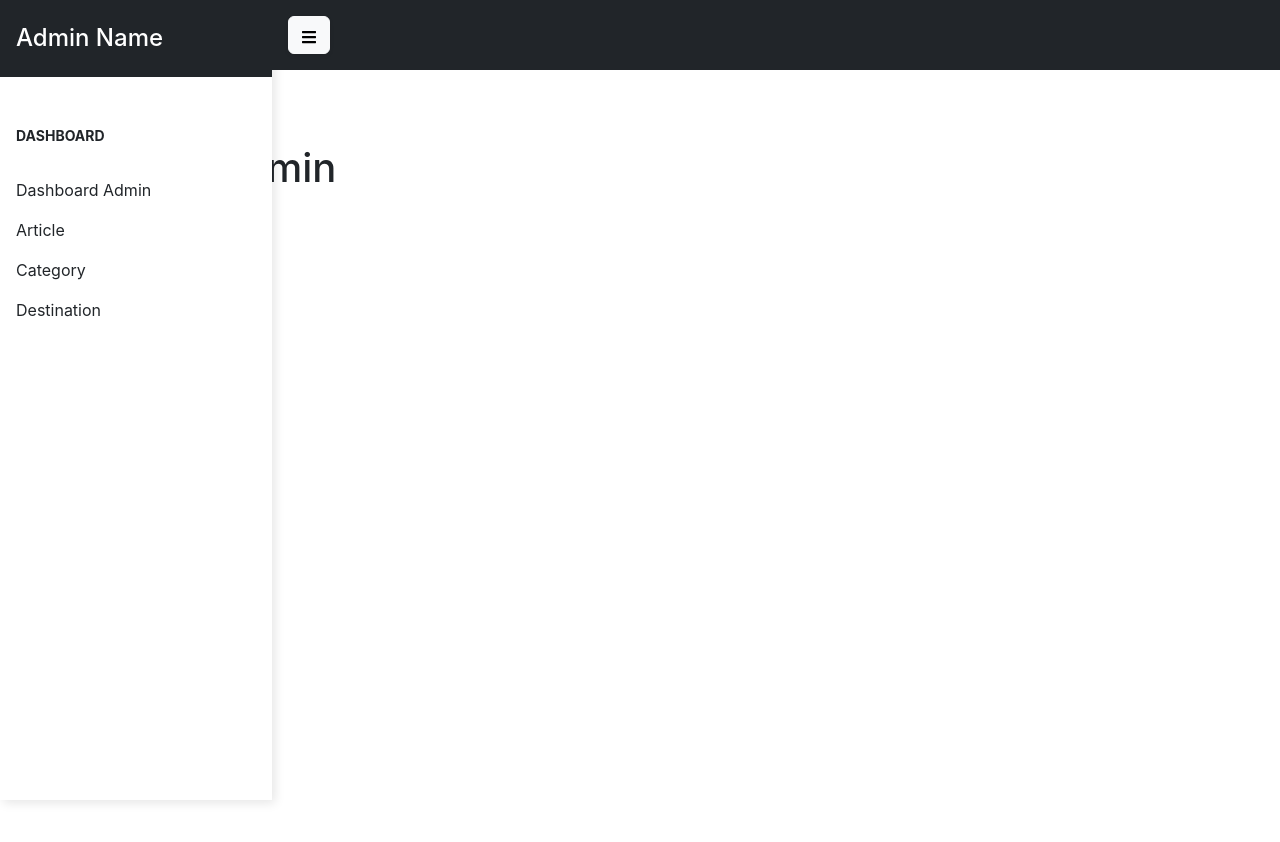
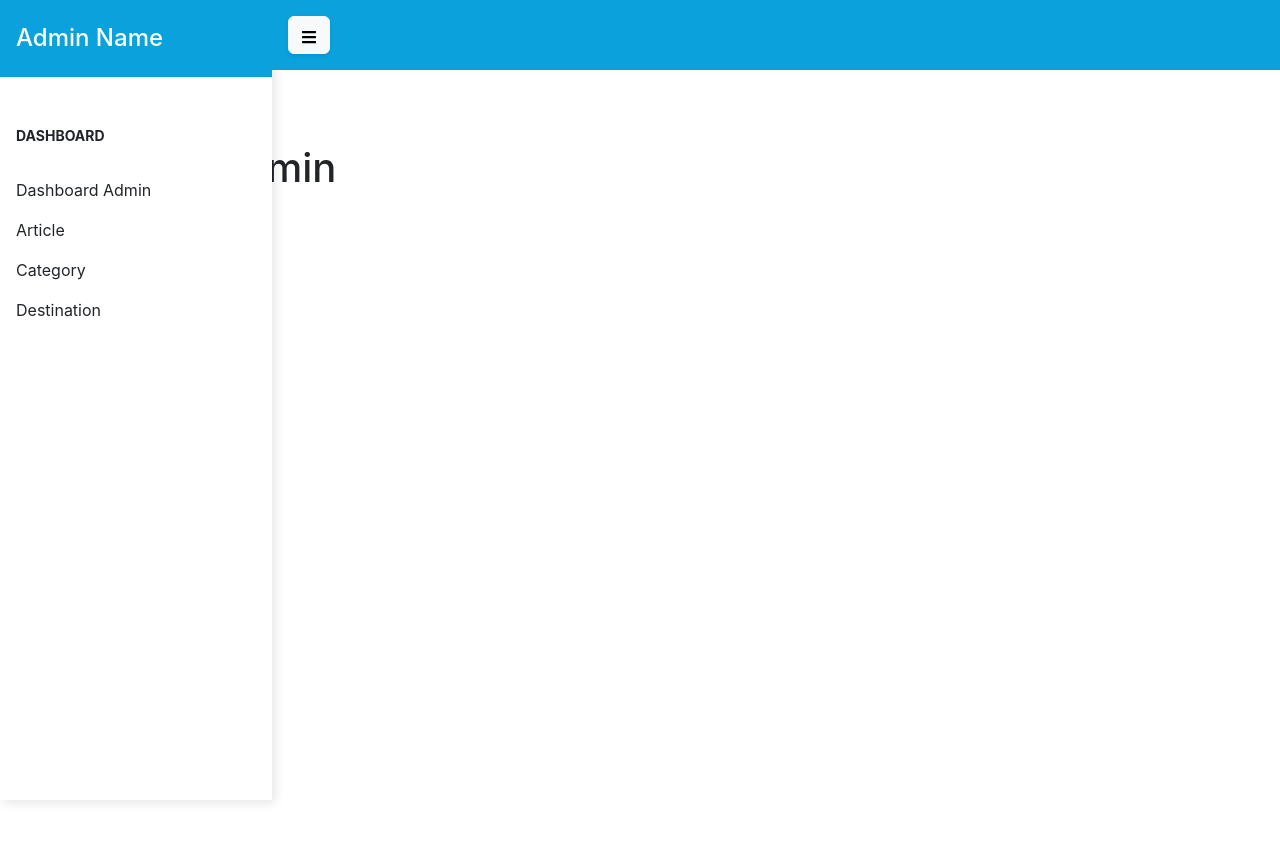
Before and after one commit to MuhammadAbdiel/capstone-dicoding, a React (Create React App) app: page /admin in a window 1280 px wide. Shown: the top 842 px of the page. Built offline with nearby package versions, Linux system fonts and the light colour scheme; the HTML template or start-up script is replaced by a standard one.

Commit message:
merubah color admin

```diff
--- a/src/components/Admin/HeaderAdmin.jsx
+++ b/src/components/Admin/HeaderAdmin.jsx
@@ -3,7 +3,7 @@ import { FaBars } from 'react-icons/fa'
 
 const HeaderAdmin = ({ active, setActive }) => {
   return (
-    <header className={active ? 'sidebar_active bg-dark p-3' : 'bg-dark p-3 sidebar'}>
+    <header style={{ backgroundColor: '#0AA1DD' }} className={active ? 'sidebar_active p-3' : 'p-3 sidebar'}>
       <button
         id='sidebarCollapse'
         type='button'
--- a/src/components/Admin/SideBarAdmin.jsx
+++ b/src/components/Admin/SideBarAdmin.jsx
@@ -3,8 +3,11 @@ import { Link } from 'react-router-dom'
 
 const SideBarAdmin = ({ active }) => {
   return (
-    <div className={active ? 'sidebar_active vertical-nav bg-white' : 'vertical-nav bg-white sidebar'}>
-      <div className='py-4 px-3 mb-4 bg-dark'>
+    <div
+      style={{ backgroundColor: '#0AA1DD' }}
+      className={active ? 'sidebar_active vertical-nav bg-white' : 'vertical-nav bg-white sidebar'}
+    >
+      <div className='py-4 px-3 mb-4' style={{ backgroundColor: '#0AA1DD' }}>
         <div className='media d-flex align-items-center'>
           <div className='media-body text-white'>
             <h4 className='m-0'>Admin Name</h4>
```
